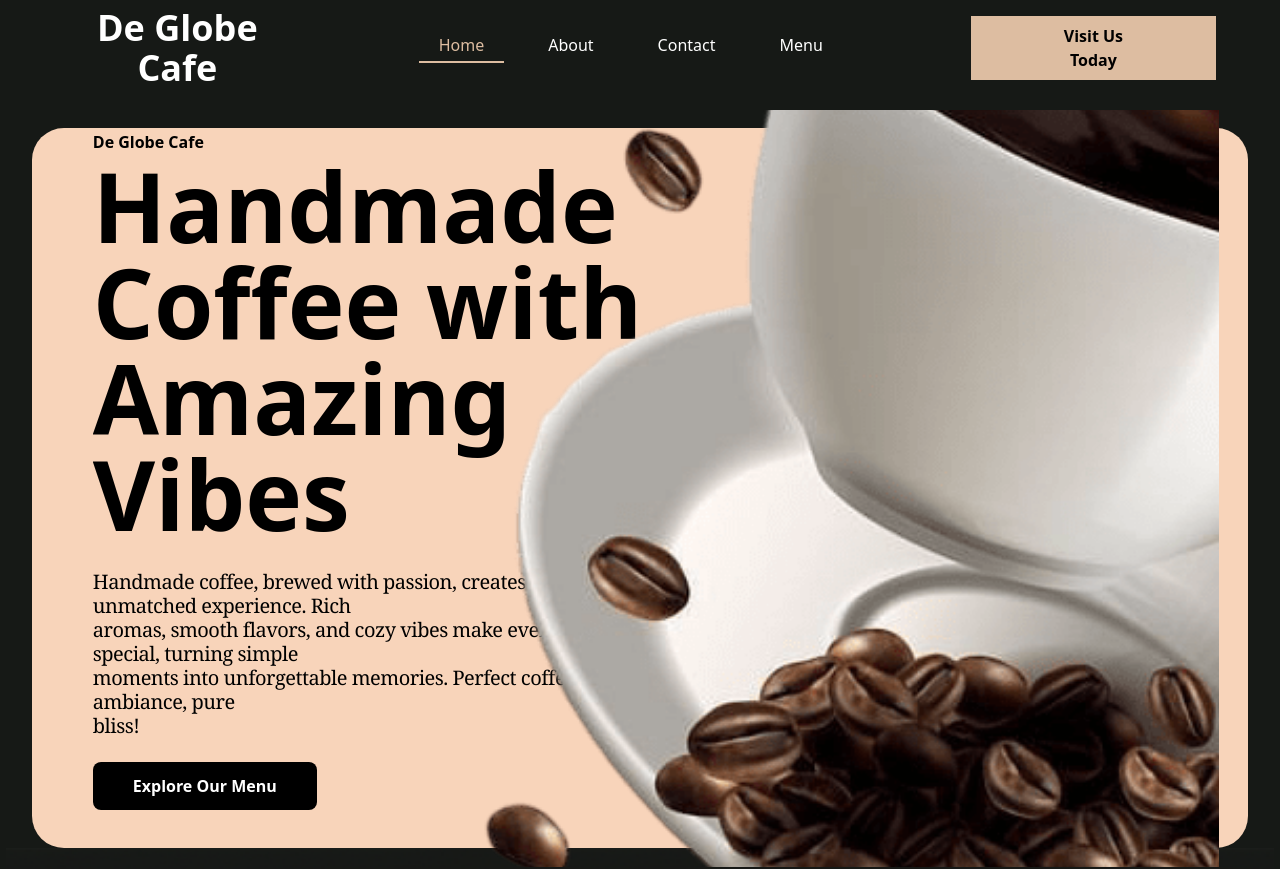
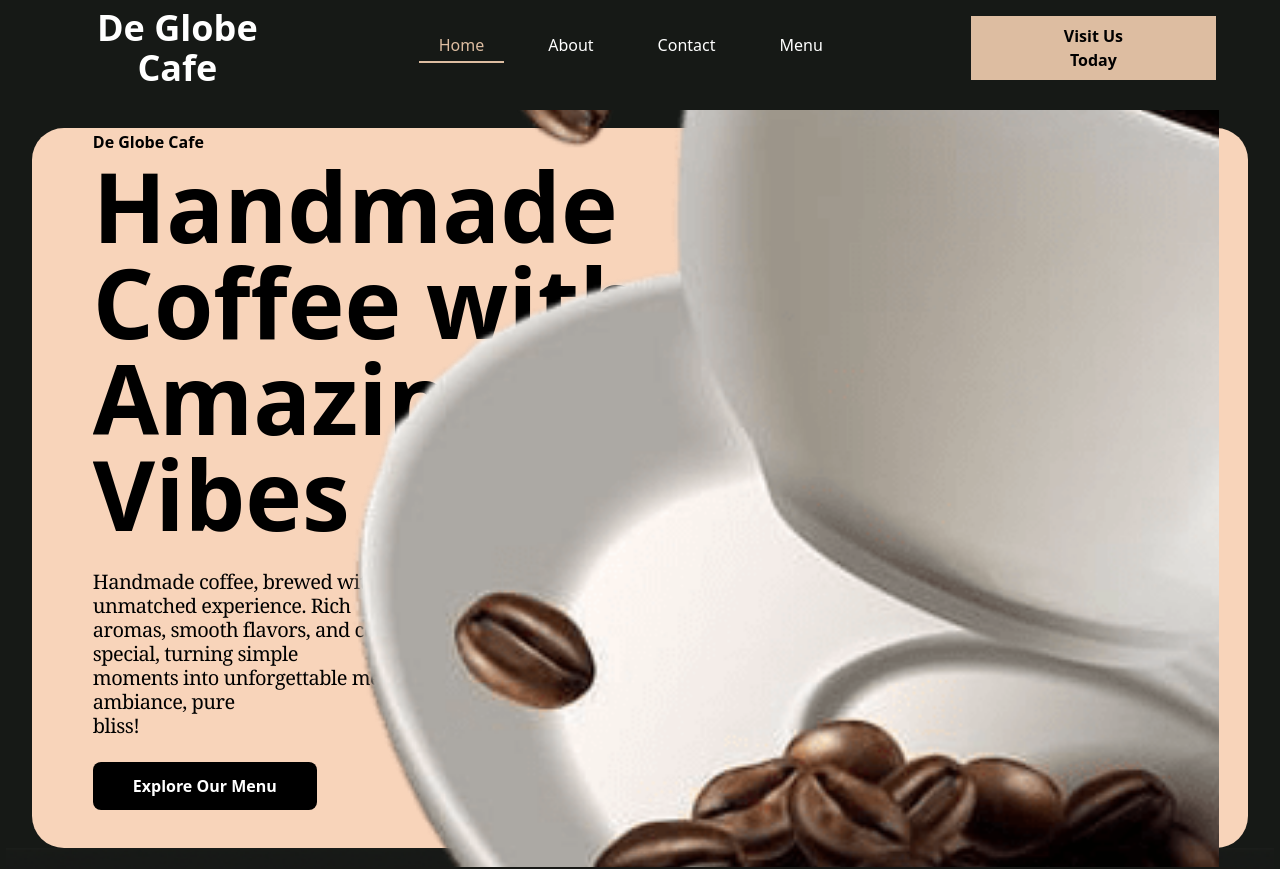
Before and after one commit to lakshya971/deglobecafe, a React (Vite) app: page / in a window 1280 px wide. Shown: the top 869 px of the page. Built offline with nearby package versions, Linux system fonts and the light colour scheme.

Commit message:
updated landing images

```diff
--- a/src/components/ScrollAnimatedImage.jsx
+++ b/src/components/ScrollAnimatedImage.jsx
@@ -13,7 +13,7 @@ const ScrollAnimatedImage = () => {
   const y = useTransform(scrollYProgress, [0, 1], [0, -100]);
 
   // 2. The 'scale' will go from 1 to 1.8 (making it larger on the z-axis).
-  const scale = useTransform(scrollYProgress, [0, 1], [1, 2.1]);
+  const scale = useTransform(scrollYProgress, [0, 1], [1, 2.9]);
 
   return (
     // This motion.div is positioned relative to the viewport.
--- a/src/components/Scrollimageburger.jsx
+++ b/src/components/Scrollimageburger.jsx
@@ -13,7 +13,7 @@ const Scrollimageburger = () => {
   const y = useTransform(scrollYProgress, [0, 1], [0, -100]);
 
   // 2. The 'scale' will go from 1 to 1.8 (making it larger on the z-axis).
-  const scale = useTransform(scrollYProgress, [0, 1], [1, 1.7]);
+  const scale = useTransform(scrollYProgress, [0, 1], [1, 4.0]);
 
   return (
     // This motion.div is positioned relative to the viewport.
```
